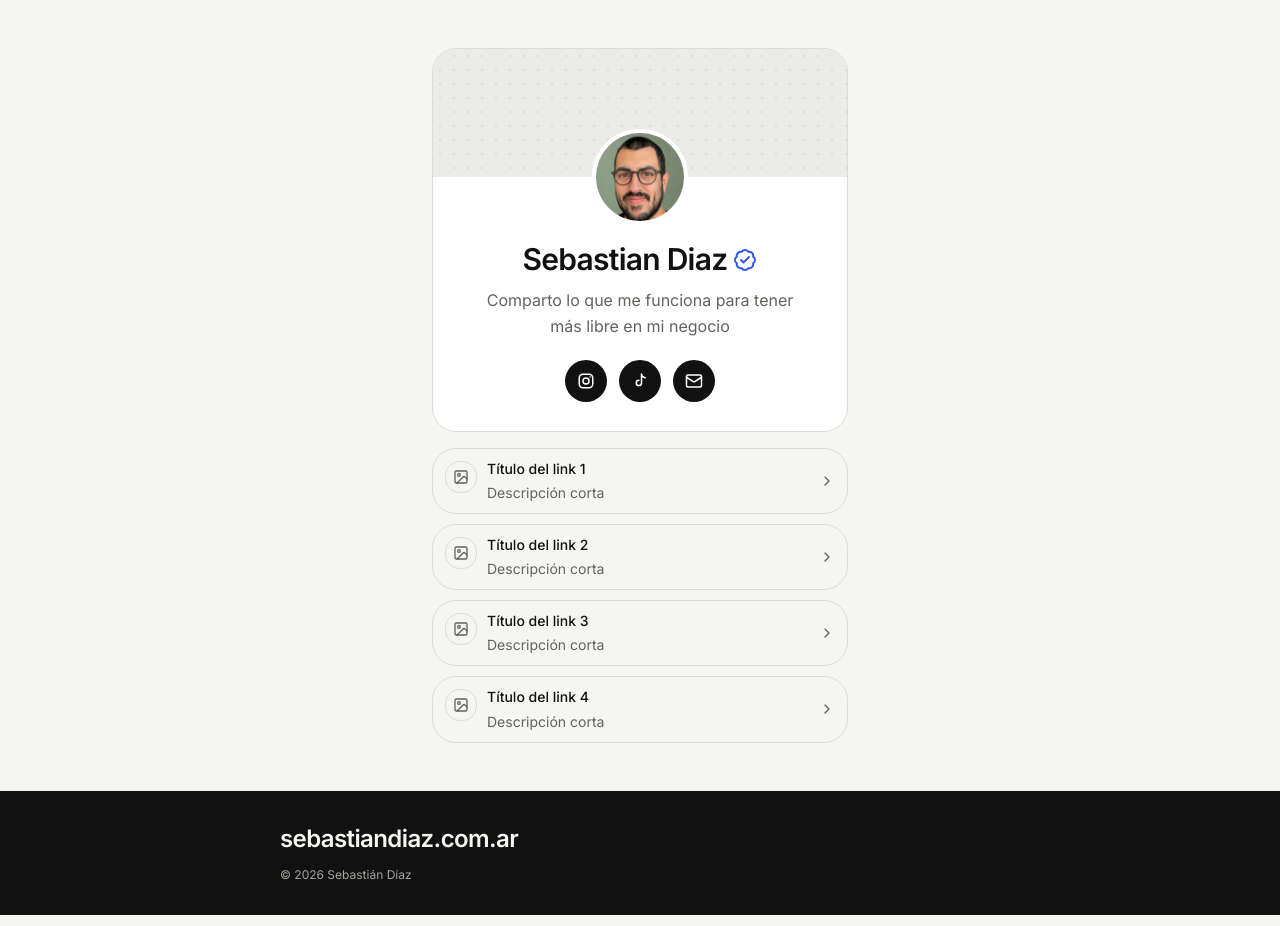
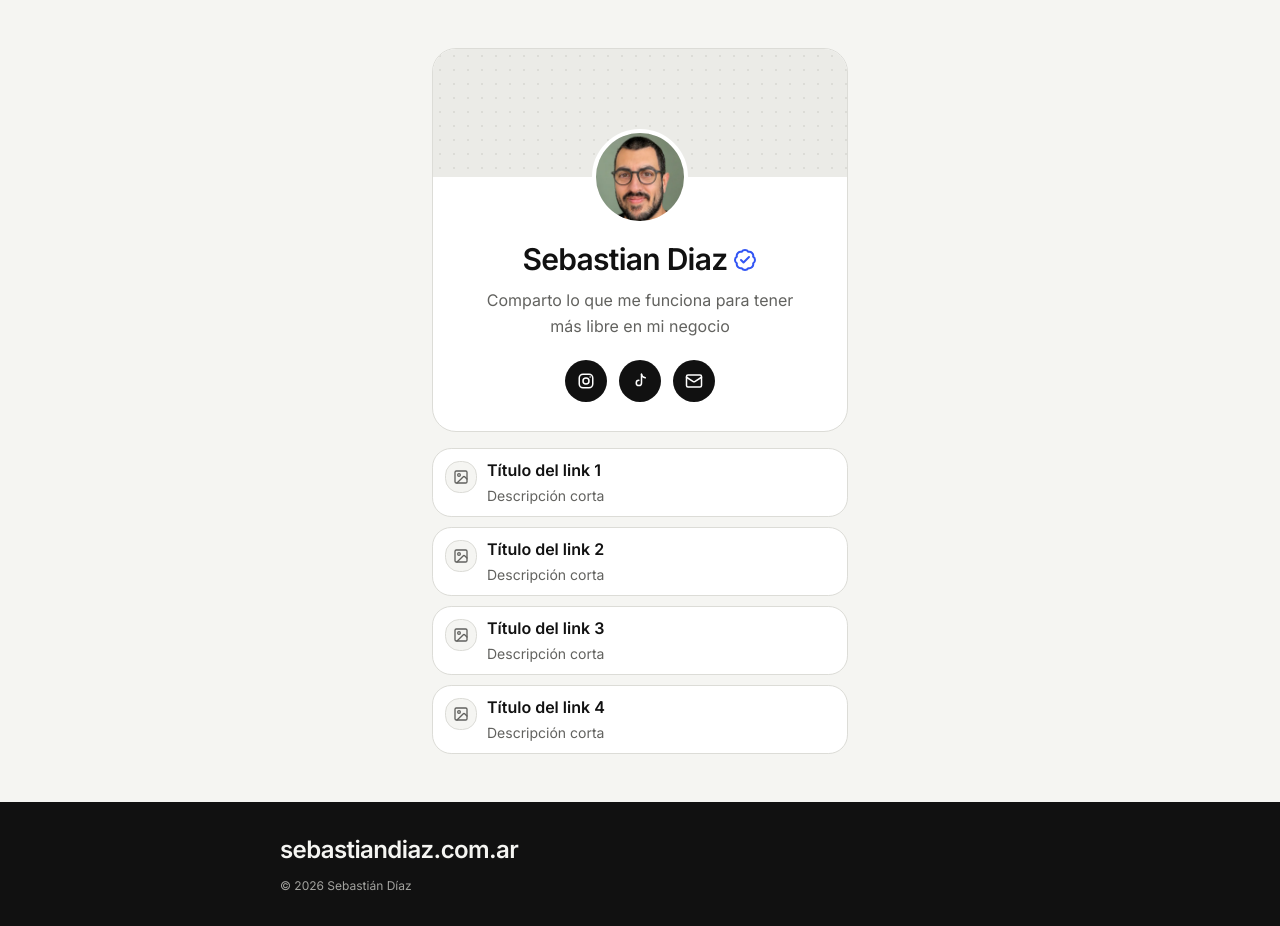
Before and after one commit to sebasw3b/sebastiandiaz, a Next.js app: page /start in a window 1280 px wide. Built offline with nearby package versions, Linux system fonts and the light colour scheme.

Commit message:
restyle start page link items
Default Item variant uses card background and border, hover color moves
to outline/muted variants, title is larger and bolder, radius drops to
md, and the trailing chevron is removed from link cards.

Co-Authored-By: Claude Sonnet 5.5 <noreply@anthropic.com>

```diff
--- a/app/start/_components/link-card.tsx
+++ b/app/start/_components/link-card.tsx
@@ -1,9 +1,8 @@
 import Image from "next/image"
-import { ChevronRight, Image as ImageIcon } from "lucide-react"
+import { Image as ImageIcon } from "lucide-react"
 
 import {
   Item,
-  ItemActions,
   ItemContent,
   ItemDescription,
   ItemMedia,
@@ -16,7 +15,7 @@ export function LinkCard({ link }: { link: StartLink }) {
   const { title, description, href, thumbnailUrl } = link
 
   return (
-    <Item variant="outline" size="sm" render={<a href={href} />}>
+    <Item size="sm" render={<a href={href} />}>
       <ItemMedia
         variant="image"
         className="grid place-items-center border bg-background text-muted-foreground"
@@ -31,9 +30,6 @@ export function LinkCard({ link }: { link: StartLink }) {
         <ItemTitle>{title}</ItemTitle>
         <ItemDescription>{description}</ItemDescription>
       </ItemContent>
-      <ItemActions>
-        <ChevronRight aria-hidden className="size-4 text-muted-foreground" />
-      </ItemActions>
     </Item>
   )
 }
--- a/components/ui/item.tsx
+++ b/components/ui/item.tsx
@@ -35,13 +35,13 @@ function ItemSeparator({
 }
 
 const itemVariants = cva(
-  "group/item flex w-full flex-wrap items-center rounded-lg border text-sm transition-colors duration-100 outline-none focus-visible:border-ring focus-visible:ring-[3px] focus-visible:ring-ring/50 [a]:transition-colors [a]:hover:bg-muted",
+  "group/item flex w-full flex-wrap items-center rounded-md border text-sm transition-colors duration-100 outline-none focus-visible:border-ring focus-visible:ring-[3px] focus-visible:ring-ring/50 [a]:transition-colors",
   {
     variants: {
       variant: {
-        default: "border-transparent",
-        outline: "border-border",
-        muted: "border-transparent bg-muted/50",
+        default: "border-border bg-card text-card-foreground",
+        outline: "border-border [a]:hover:bg-muted",
+        muted: "border-transparent bg-muted/50 [a]:hover:bg-muted",
       },
       size: {
         default: "gap-2.5 px-3 py-2.5",
@@ -130,7 +130,7 @@ function ItemTitle({ className, ...props }: React.ComponentProps<"div">) {
     <div
       data-slot="item-title"
       className={cn(
-        "line-clamp-1 flex w-fit items-center gap-2 text-sm leading-snug font-medium underline-offset-4",
+        "line-clamp-1 flex w-fit items-center gap-2 text-base leading-snug font-semibold underline-offset-4",
         className
       )}
       {...props}
```
